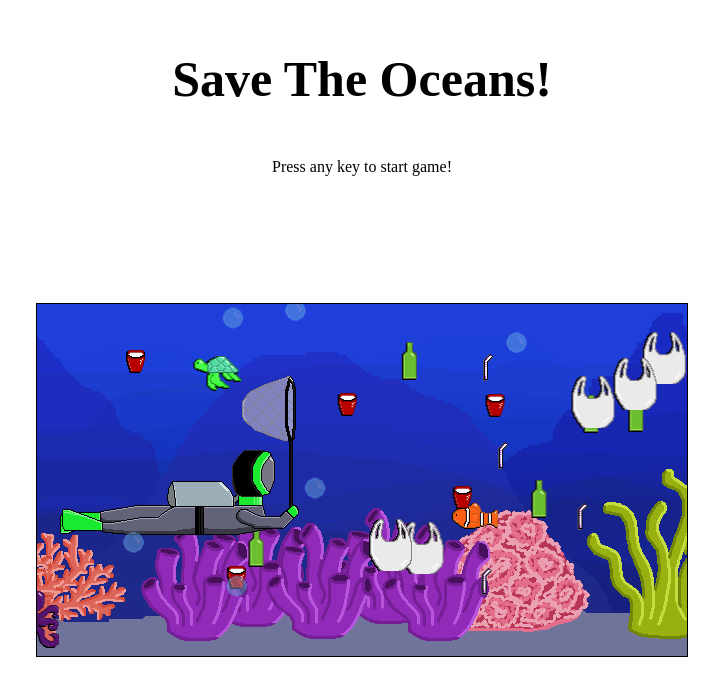
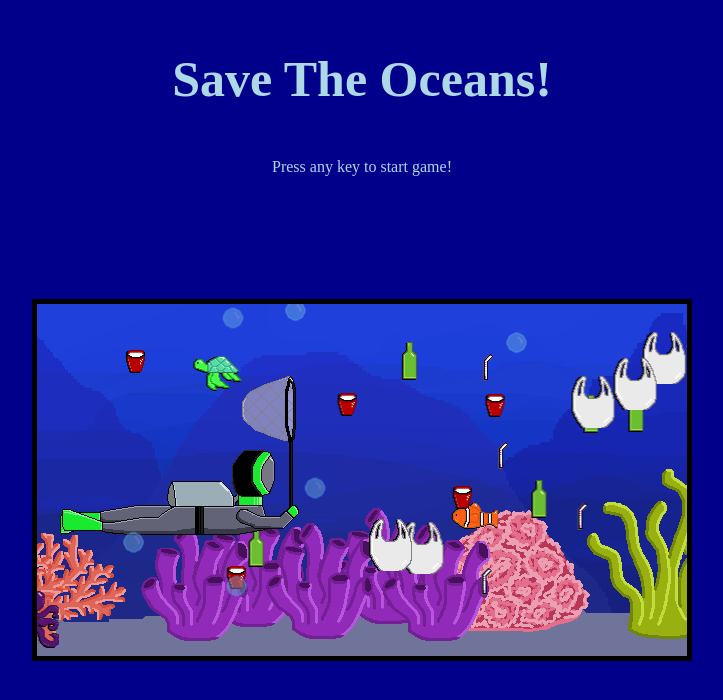
Before and after one commit to sam-lilly/save_the_oceans, a website: page index.html in a window 1280 px wide. Shown: the whole page, without its empty margins (278-1001 px from the left). Drawn offline with Linux system fonts and the light colour scheme.

Commit message:
Add background color

```diff
--- a/index.html
+++ b/index.html
@@ -8,7 +8,7 @@
     <title>Save The Oceans</title>
   </head>
 
-  <body>
+  <body class="body">
 
     <canvas id="canvas"></canvas>
     <!-- ^works but trying to add game start/ game over -->
--- a/src/styles/index.scss
+++ b/src/styles/index.scss
@@ -1,7 +1,11 @@
+.body {
+  background: darkblue;
+}
+
 #canvas {
   width: 650px;
   height: 352px;
-  border: 1px solid black;
+  border: 5px solid black;
   background: darkblue;
   position: absolute;
   top: 60%;
@@ -11,17 +15,19 @@
 
 #start {
   text-align: center;
+  color: lightblue;
 }
 .save {
   font-size: 50px;
   font-weight: bolder;
   text-align: center;
+  color: lightblue;
 }
 
 .game-in-progress {
   display: flex;
   justify-content: space-between;
-  color: red;
+  color: lightblue;
   font-size: 16px;
 }
 
@@ -33,5 +39,6 @@
   }
   p {
     text-align: center;
+    color: lightblue;
   }
 }
```
Also changed, not shown: dist/main.css, 1 other file.
